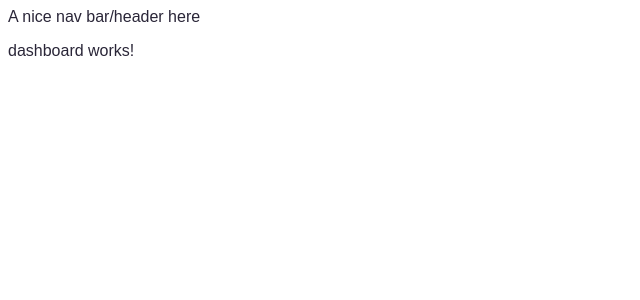
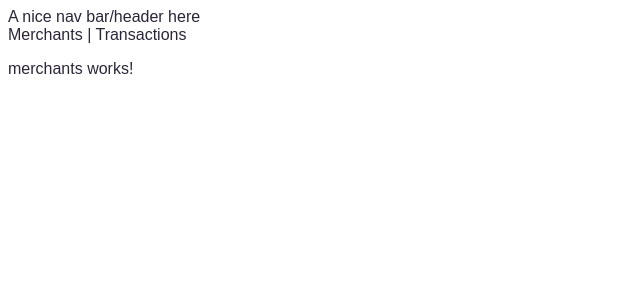
Before and after one commit to DaedalusAB/fygo-dash-test, an Angular app: page /dashboard in a window 1280 px wide. Shown: the top 300 px of the page, without its empty margins (0-640 px from the left). Built offline with nearby package versions, Linux system fonts and the light colour scheme; no server answers; sample sign-in values are in the browser's storage.

Commit message:
init merchant page

```diff
--- /dev/null
+++ b/src/app/fygo-core/services/merchant-api.service.ts
@@ -0,0 +1,19 @@
+import { HttpClient } from '@angular/common/http';
+import { Injectable } from '@angular/core';
+import { Observable } from 'rxjs';
+import { Merchant } from 'src/app/fygo-shared/models/merchant.model';
+
+@Injectable({
+  providedIn: 'root'
+})
+export class MerchantApiService {
+
+  constructor(
+    private httpClient: HttpClient,
+  ) { }
+
+  public getAllMerchants(): Observable<Merchant[]> {
+    const url = `https://october-11.herokuapp.com/api/v1/merchants/`;
+    return this.httpClient.get<Merchant[]>(url);
+  }
+}
--- a/src/app/fygo-dashboard/dashboard/dashboard.component.html
+++ b/src/app/fygo-dashboard/dashboard/dashboard.component.html
@@ -1 +1,6 @@
-<p>dashboard works!</p>
+<div class="dashboard-header">
+    Merchants | Transactions
+</div>
+<div class="dashboard-container">
+    <router-outlet></router-outlet>
+</div>
--- /dev/null
+++ b/src/app/fygo-dashboard/merchants/merchants.component.html
@@ -0,0 +1 @@
+<p>merchants works!</p>
--- /dev/null
+++ b/src/app/fygo-dashboard/merchants/merchants.component.ts
@@ -0,0 +1,19 @@
+import { Component, OnInit } from '@angular/core';
+import { MerchantApiService } from 'src/app/fygo-core/services/merchant-api.service';
+
+@Component({
+  selector: 'app-merchants',
+  templateUrl: './merchants.component.html',
+  styleUrls: ['./merchants.component.scss']
+})
+export class MerchantsComponent implements OnInit {
+
+  constructor(
+    private merchantApiService: MerchantApiService,
+  ) { }
+
+  ngOnInit(): void {
+    this.merchantApiService.getAllMerchants().subscribe(res => console.log(">> res", res));
+  }
+
+}
--- /dev/null
+++ b/src/app/fygo-shared/models/merchant.model.ts
@@ -0,0 +1,6 @@
+export interface Merchant {
+    id: string;
+    name: string;
+    cashback: string;
+    description: string;
+}
```
Also changed, not shown: src/app/fygo-dashboard/fygo-dashboard.module.ts (+20 -3 lines), src/app/fygo-dashboard/merchants/merchants.component.scss (added).
